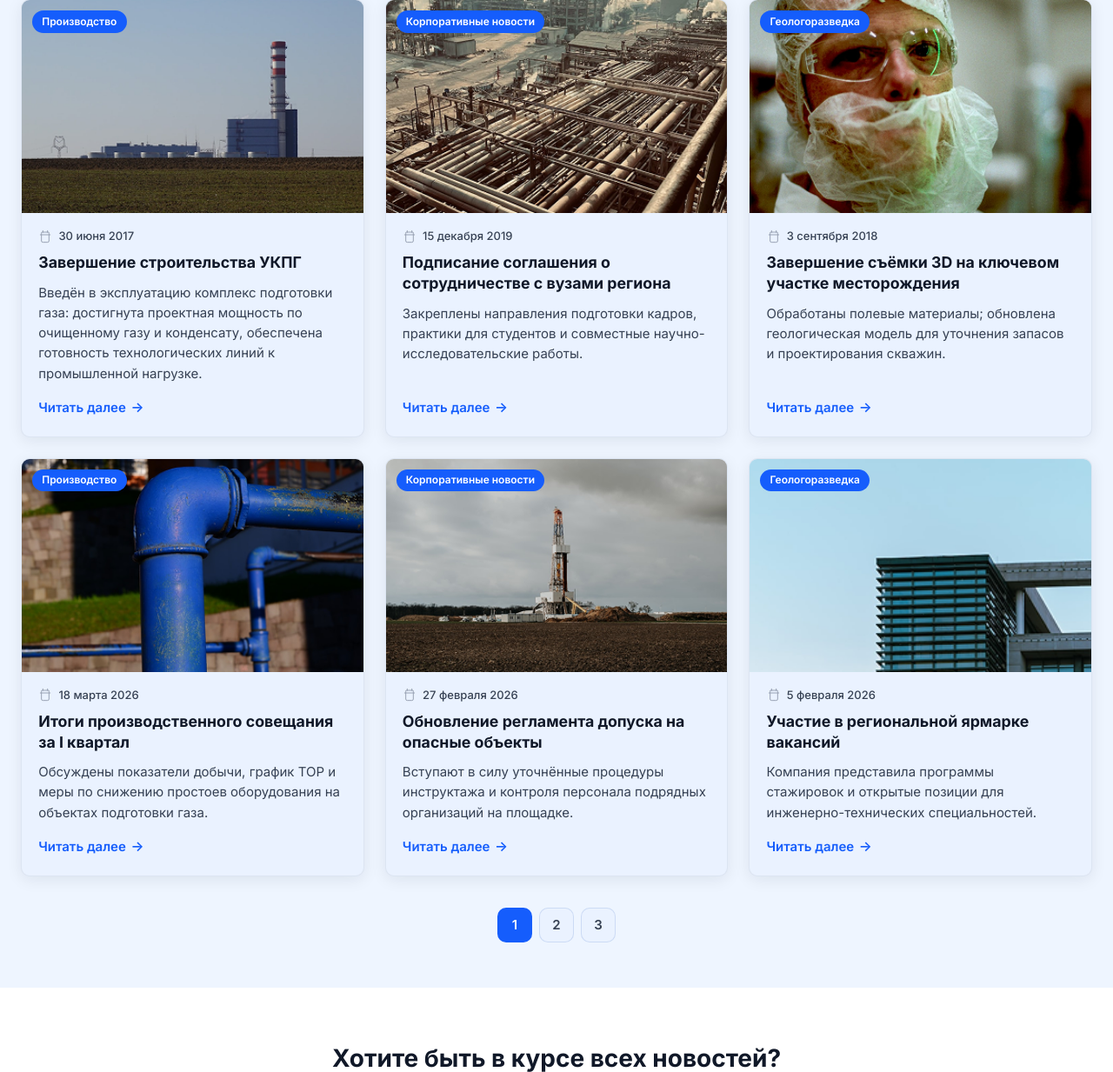
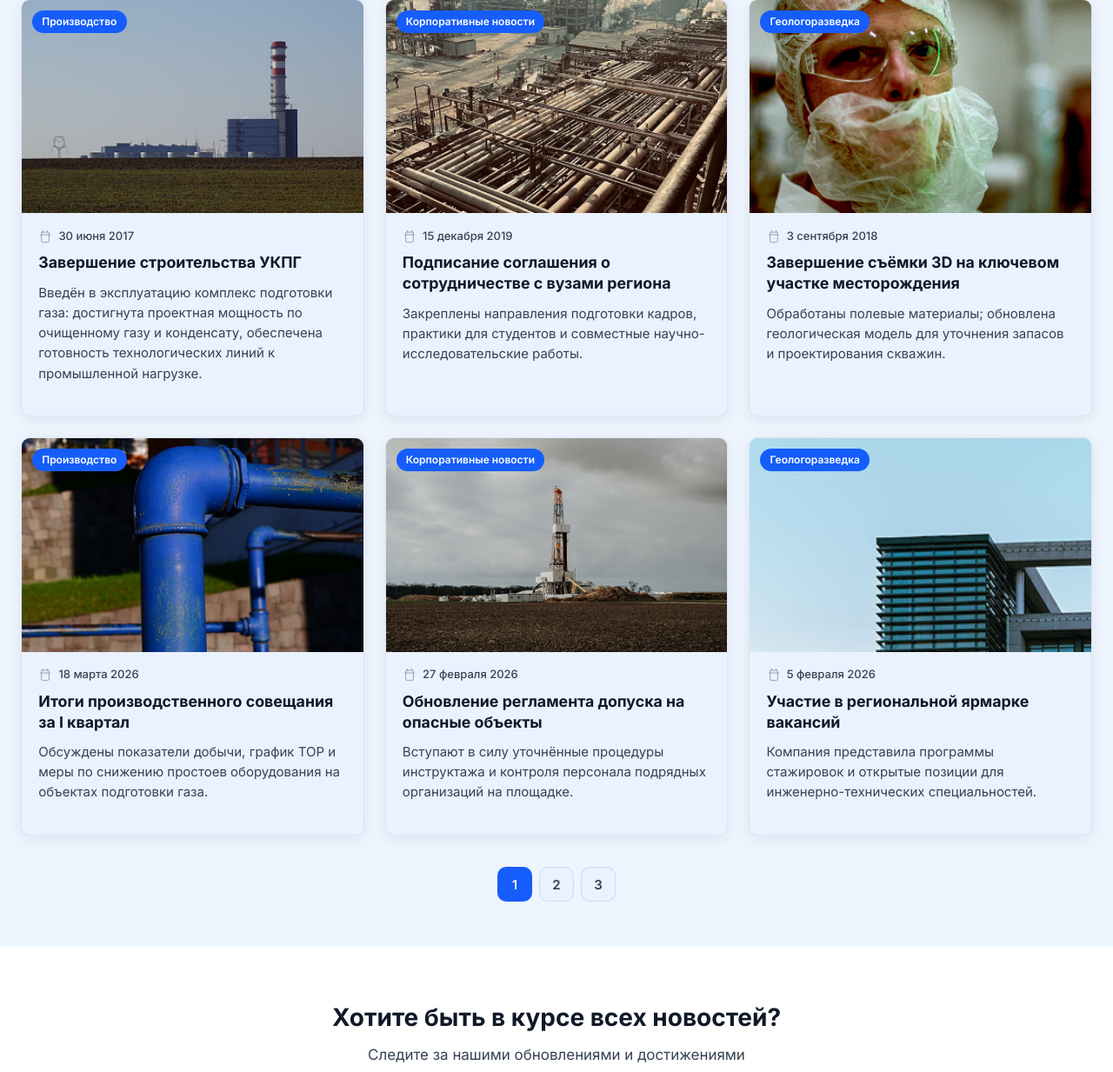
Before and after one commit to vesker034/BYKOVOGAZ, a Django app: page /press/news/ in a window 1280 px wide. Shown: the part 419-1652 px from the top of the page at 87% size. Run offline with Django 5.2, Linux system fonts and the light colour scheme.

Commit message:
Убрать ссылку Читать далее из новостей

```diff
--- a/static/css/figma-pages.css
+++ b/static/css/figma-pages.css
@@ -613,28 +613,6 @@
     font-size: 0.9375rem;
     line-height: 1.55;
     color: var(--news-body);
-}
-
-.news-card__more {
-    align-self: flex-start;
-    display: inline-flex;
-    align-items: center;
-    gap: 0.35rem;
-    font-size: 0.9375rem;
-    font-weight: 600;
-    color: var(--news-blue);
-    text-decoration: none;
-}
-
-.news-card__more:hover {
-    color: #0d4ed0;
-    text-decoration: underline;
-    text-underline-offset: 0.15em;
-}
-
-.news-card__more-arrow {
-    font-size: 1.05em;
-    line-height: 1;
 }
 
 .news-pagination {
--- a/templates/pages/news.html
+++ b/templates/pages/news.html
@@ -39,10 +39,6 @@
                             </div>
                             <h3 class="news-card__title">{{ item.title }}</h3>
                             <p class="news-card__excerpt">{{ item.excerpt }}</p>
-                            <a href="{{ item.detail_url }}" class="news-card__more">
-                                Читать далее
-                                <span class="news-card__more-arrow" aria-hidden="true">→</span>
-                            </a>
                         </div>
                     </article>
                 </li>
```
